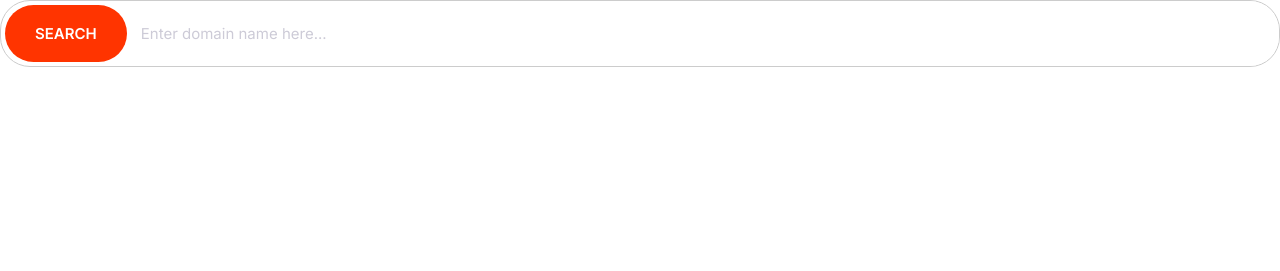
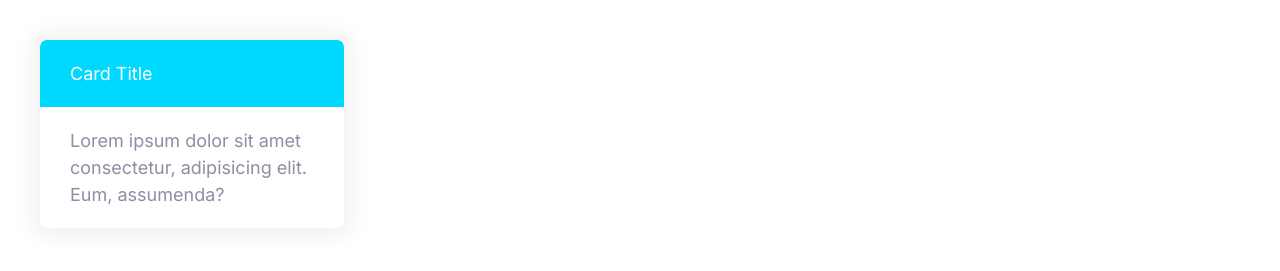
Before and after one commit to BalogunofAfrica/moshifed, a plain HTML site: page index.html in a window 1280 px wide. Drawn offline with Linux system fonts and the light colour scheme.

Commit message:
Add card components

```diff
--- a/css/styles.css
+++ b/css/styles.css
@@ -269,3 +269,25 @@ a {
     font-size: 1.5rem;
   }
 }
+
+/* Cards */
+.card {
+  border-radius: 7px;
+  box-shadow: 0 0 20px 10px #f3f3f3;
+  overflow: hidden;
+}
+
+.card__header,
+.card__body {
+  padding: 2rem 3rem;
+}
+
+.card--primary .card__header {
+  background: var(--color-primary);
+  color: #fff;
+}
+
+.card--secondary .card__header {
+  background: var(--color-secondary);
+  color: #fff;
+}
--- a/index.html
+++ b/index.html
@@ -15,13 +15,14 @@
     <link rel="stylesheet" href="css/styles.css" />
   </head>
   <body>
-    <div class="input-group">
-      <button class="btn btn--accent">Search</button>
-      <input
-        type="text"
-        class="input"
-        placeholder="Enter domain name here..."
-      />
+    <div style="width: 30%; padding: 4rem">
+      <div class="card card--secondary">
+        <header class="card__header">Card Title</header>
+        <div class="card__body">
+          Lorem ipsum dolor sit amet consectetur, adipisicing elit. Eum,
+          assumenda?
+        </div>
+      </div>
     </div>
   </body>
 </html>
```
Also changed, not shown: components/cards.html (added, +8 -0 lines).
